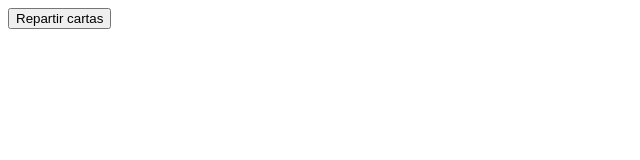
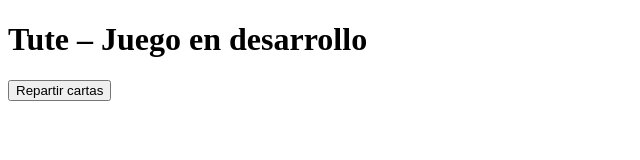
Before and after one commit to Cristian-Ucha/Tute-Online, a plain HTML site: page index.html in a window 1280 px wide. Shown: the whole page, without its empty margins (0-640 px from the left). Drawn offline with Linux system fonts and the light colour scheme.

Commit message:
Update index.html

```diff
--- a/index.html
+++ b/index.html
@@ -6,12 +6,11 @@
 </head>
 <body>
 
+    <h1 id="titulo">Tute – Juego en desarrollo</h1>
+
     <button id="btnRepartir">Repartir cartas</button>
 
-    <!-- MANO DEL JUGADOR -->
     <div id="mesa"></div>
-
-    <!-- BAZA -->
     <div id="baza"></div>
 
     <script src="script.js"></script>
```
